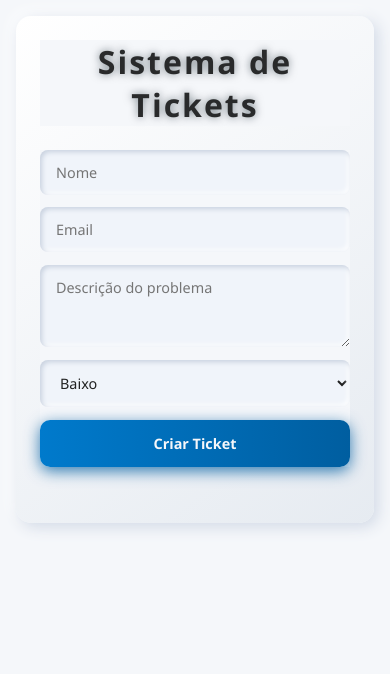
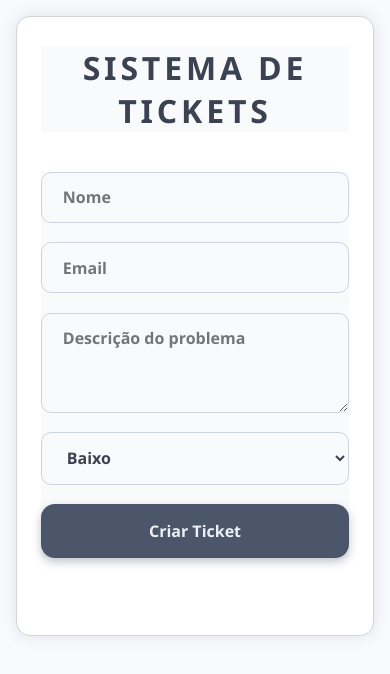
Before and after one commit to elizianeandreia/sistema_tickets, a React (Vite) app: page / in a window 390 px wide. Shown: the top 674 px of the page. Built offline with nearby package versions, Linux system fonts and the light colour scheme.

Commit message:
Atualiza título para fonte Poppins estilo Mindsight

```diff
--- a/src/App.css
+++ b/src/App.css
@@ -3,101 +3,108 @@
   padding: 0;
   box-sizing: border-box;
   font-family: 'Segoe UI', Tahoma, Geneva, Verdana, sans-serif;
-  color: #212121;
-  background-color: #f5f7fa;
+  background-color: #f8fafc;
+  color: #2e3440;
 }
 
 .container {
-  max-width: 800px;
-  margin: 2rem auto;
-  background: linear-gradient(145deg, #ffffff, #e6ebf1);
-  border-radius: 15px;
-  box-shadow:
-    4px 4px 15px #d1d9e6,
-    -4px -4px 15px #ffffff;
-  padding: 2rem 3rem;
+  max-width: 840px;
+  margin: 3rem auto;
+  background: #ffffff;
+  border-radius: 14px;
+  padding: 2.5rem 3rem;
+  box-shadow: 0 0 16px rgba(46, 52, 64, 0.12);
+  border: 1px solid #d1d5db;
 }
 
 h1 {
-  font-weight: 700;
-  font-size: 2.8rem;
-  letter-spacing: 2px;
-  margin-bottom: 1.5rem;
+  font-weight: 800;
+  font-size: 2.6rem;
+  letter-spacing: 0.12em;
+  margin-bottom: 2.5rem;
+  color: #3b4252;
   text-align: center;
-  color: #292a2b;
-  text-shadow: 0 0 8px #03141f88;
+  text-transform: uppercase;
+  user-select: none;
 }
 
 form {
-  display: flex;
-  flex-direction: column;
-  gap: 1.2rem;
-  margin-bottom: 2rem;
+  display: grid;
+  grid-template-columns: 1fr 1fr;
+  gap: 1.2rem 2rem;
+  margin-bottom: 3rem;
 }
 
-input, select, textarea {
-  padding: 0.8rem 1rem;
+form > * {
   font-size: 1rem;
-  border-radius: 8px;
-  border: none;
-  background: #f0f4fa;
-  color: #212121;
-  box-shadow:
-    inset 2px 2px 5px #c8d1df,
-    inset -2px -2px 5px #ffffff;
-  transition: box-shadow 0.3s ease, background-color 0.3s ease;
+  padding: 0.85rem 1.3rem;
+  border-radius: 10px;
+  border: 1.5px solid #cbd5e1;
+  background: #f9fafb;
+  transition: border-color 0.3s ease, box-shadow 0.3s ease;
+  color: #3b4252;
+  font-weight: 600;
 }
 
-input:focus, select:focus, textarea:focus {
+form > *:focus {
   outline: none;
-  box-shadow:
-    0 0 8px #83a2b6,
-    inset 2px 2px 7px #a9c6f5;
-  background-color: #e8f0fe;
-  color: #212121;
+  border-color: #5e81ac;
+  box-shadow: 0 0 8px #5e81acab;
+  background-color: #f0f4f8;
+}
+
+form textarea {
+  grid-column: 1 / -1;
+  resize: vertical;
+  min-height: 100px;
 }
 
 button {
-  background: linear-gradient(90deg, #007acc 0%, #005ea0 100%);
-  color: #f5f7fa;
+  grid-column: 1 / -1;
+  background-color: #4c566a;
+  color: #eceff4;
   font-weight: 700;
-  font-size: 1.1rem;
-  padding: 0.9rem 1.5rem;
+  font-size: 1.15rem;
+  padding: 1rem 0;
   border: none;
-  border-radius: 10px;
+  border-radius: 14px;
   cursor: pointer;
-  box-shadow:
-    0 4px 15px #005ea0cc;
-  transition: background 0.3s ease, box-shadow 0.3s ease;
+  box-shadow: 0 4px 10px rgba(76, 86, 106, 0.35);
+  transition: background-color 0.25s ease, box-shadow 0.25s ease;
+  user-select: none;
 }
 
 button:hover {
-  background: linear-gradient(90deg, #005ea0 0%, #007acc 100%);
-  box-shadow:
-    0 6px 20px #007acccc;
+  background-color: #434c5e;
+  box-shadow: 0 6px 18px rgba(67, 76, 94, 0.55);
 }
 
 ul {
   list-style: none;
+  max-height: 420px;
+  overflow-y: auto;
+  padding-right: 12px;
   display: flex;
   flex-direction: column;
   gap: 1rem;
-  max-height: 400px;
-  overflow-y: auto;
-  padding-right: 8px;
 }
 
 .ticket {
-  background: #f0f4fa;
-  padding: 1rem 1.5rem;
-  border-radius: 12px;
-  box-shadow:
-    4px 4px 10px #c8d1df,
-    -4px -4px 10px #ffffff;
+  background: #f4f6f8;
+  border-radius: 14px;
+  padding: 1.2rem 1.8rem;
+  box-shadow: 0 3px 12px rgba(46, 52, 64, 0.08);
   display: flex;
+  align-items: center;
   justify-content: space-between;
-  align-items: center;
-  gap: 1rem;
+  gap: 1.2rem;
+  user-select: none;
+  border: 1px solid #d7dae0;
+  transition: box-shadow 0.3s ease;
+}
+
+.ticket:hover {
+  box-shadow: 0 6px 20px rgba(46, 52, 64, 0.18);
 }
 
 .ticket-info {
@@ -105,84 +112,83 @@ ul {
   display: flex;
   flex-direction: column;
   gap: 0.3rem;
-  color: #212121;
+  color: #3b4252;
 }
 
 .ticket-info strong {
-  font-size: 1.1rem;
-  color: #007acc;
+  font-size: 1.15rem;
+  color: #5e81ac;
+  letter-spacing: 0.04em;
 }
 
 .ticket-priority {
-  padding: 0.4rem 1.2rem;
-  border-radius: 20px;
+  border-radius: 40px;
   font-weight: 700;
+  font-size: 0.85rem;
   text-transform: uppercase;
-  letter-spacing: 1.5px;
-  font-size: 0.85rem;
-  color: #f5f7fa;
+  letter-spacing: 1.4px;
+  padding: 0.3rem 1.2rem;
+  min-width: 80px;
+  text-align: center;
+  box-shadow: 0 0 6px rgba(0, 0, 0, 0.08);
+  flex-shrink: 0;
+  color: #eceff4;
   user-select: none;
-  min-width: 70px;
-  text-align: center;
-  box-shadow:
-    0 0 8px #00000033;
-  flex-shrink: 0;
 }
 
 .ticket-priority.baixo {
-  background: #43a047;
-  box-shadow:
-    0 0 12px #43a047aa;
+  background-color: #a3be8c;
+  box-shadow: 0 0 12px #a3be8caa;
 }
 
 .ticket-priority.medio {
-  background: #fbc02d;
-  color: #222;
-  box-shadow:
-    0 0 12px #fbc02daa;
+  background-color: #ebcb8b;
+  box-shadow: 0 0 12px #ebcb8baa;
+  color: #3b4252;
 }
 
 .ticket-priority.alto {
-  background: #e53935;
-  box-shadow:
-    0 0 12px #e53935aa;
+  background-color: #bf616a;
+  box-shadow: 0 0 12px #bf616aaa;
 }
 
 .delete-btn {
   background: transparent;
-  border: 2px solid #e53935;
-  color: #e53935;
-  padding: 0.4rem 0.8rem;
-  border-radius: 10px;
+  border: 2px solid #81a1c1;
+  color: #81a1c1;
+  padding: 0.45rem 1rem;
+  border-radius: 14px;
   font-weight: 700;
+  font-size: 0.9rem;
   cursor: pointer;
   transition: background-color 0.3s ease, color 0.3s ease;
   flex-shrink: 0;
+  user-select: none;
 }
 
 .delete-btn:hover {
-  background-color: #e53935;
-  color: #fff;
+  background-color: #81a1c1;
+  color: #eceff4;
 }
 
 ul::-webkit-scrollbar {
-  width: 8px;
+  width: 10px;
 }
 
 ul::-webkit-scrollbar-track {
-  background: #e6ebf1;
-  border-radius: 10px;
+  background: #e5e9f0;
+  border-radius: 12px;
 }
 
 ul::-webkit-scrollbar-thumb {
-  background: #007acc88;
-  border-radius: 10px;
+  background: #81a1c1cc;
+  border-radius: 12px;
 }
 
-@media (max-width: 600px) {
+@media (max-width: 720px) {
   .container {
     margin: 1rem;
-    padding: 1.5rem;
+    padding: 1.8rem 1.5rem;
   }
 
   h1 {
@@ -190,17 +196,18 @@ ul::-webkit-scrollbar-thumb {
   }
 
   form {
-    gap: 0.8rem;
+    grid-template-columns: 1fr;
   }
 
-  input, select, textarea, button {
-    font-size: 0.9rem;
+  button {
+    font-size: 1rem;
+    padding: 1rem;
   }
 
   .ticket {
     flex-direction: column;
     align-items: flex-start;
-    gap: 0.5rem;
+    gap: 0.8rem;
   }
 
   .delete-btn {
--- a/src/index.css
+++ b/src/index.css
@@ -17,15 +17,21 @@ body {
   padding: 1rem;
 }
 
+
 h1 {
+  font-family: 'Poppins', sans-serif;
+  font-weight: 700;
+  font-size: 3rem;
+  letter-spacing: 0.1em;
+  color: #3b4252;
+  text-transform: uppercase;
   text-align: center;
-  margin-bottom: 2rem;
-  color: #222;
-  font-weight: 700;
-  font-size: 2rem;
+  margin-bottom: 2.5rem;
+  user-select: none;
 }
 
-/* Formulário */
+
+
 .form-ticket {
   display: flex;
   flex-direction: column;
@@ -87,7 +93,7 @@ h1 {
   border: 1px solid #bbb;
 }
 
-/* Lista de tickets */
+
 .lista-tickets {
   display: flex;
   flex-direction: column;
@@ -100,7 +106,7 @@ h1 {
   text-align: center;
 }
 
-/* Ticket individual */
+
 .ticket {
   background-color: #fff;
   border-radius: 8px;
@@ -124,7 +130,7 @@ h1 {
   color: #555;
 }
 
-/* Etiqueta de urgência */
+
 .urgency {
   font-weight: 700;
   padding: 0.15rem 0.7rem;
@@ -147,7 +153,7 @@ h1 {
   background-color: #f44336;
 }
 
-/* Botão excluir */
+
 .delete-btn {
   position: absolute;
   top: 12px;
@@ -165,7 +171,7 @@ h1 {
   color: #f44336;
 }
 
-/* Responsivo simples */
+
 @media (max-width: 480px) {
   .form-ticket input,
   .form-ticket textarea,
```
